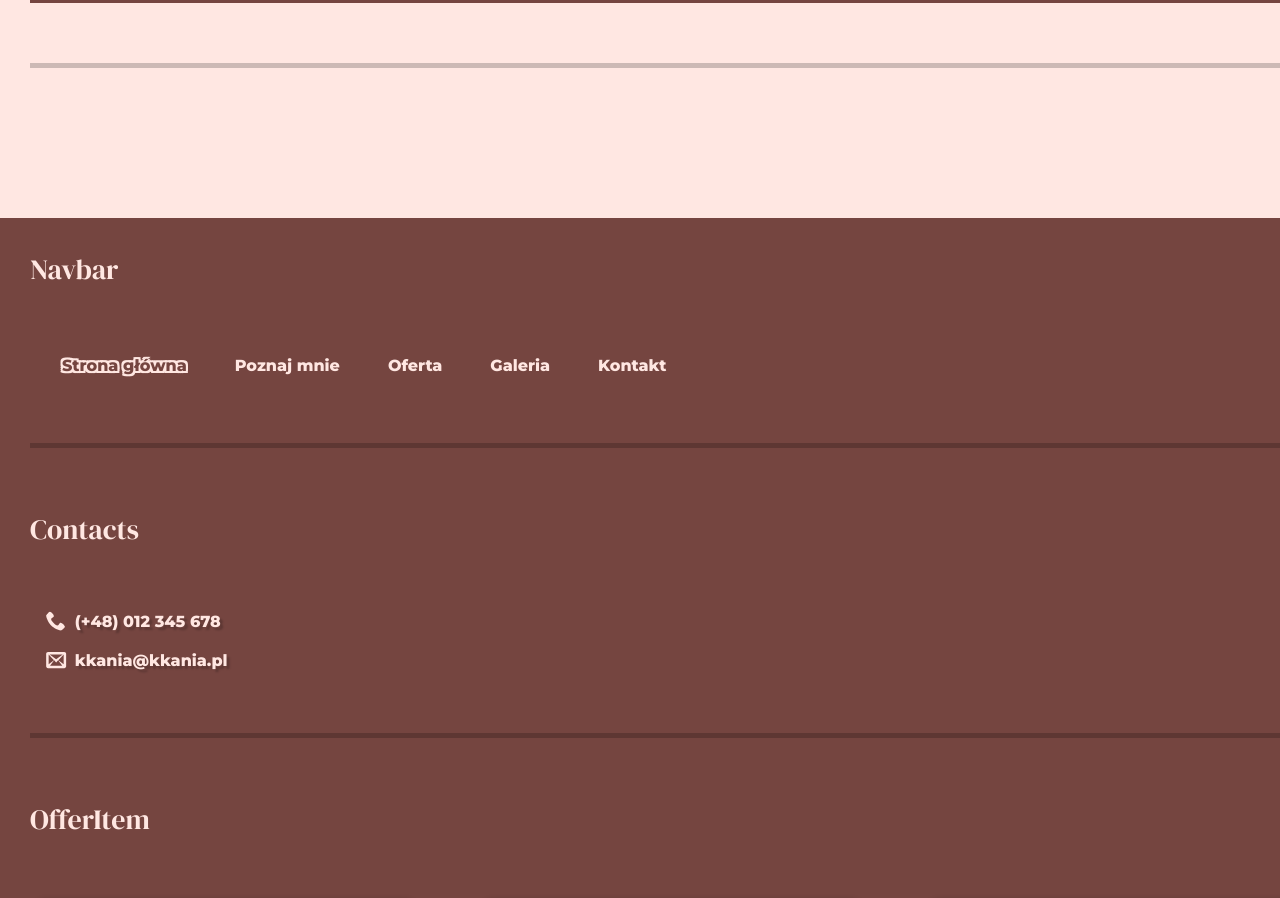
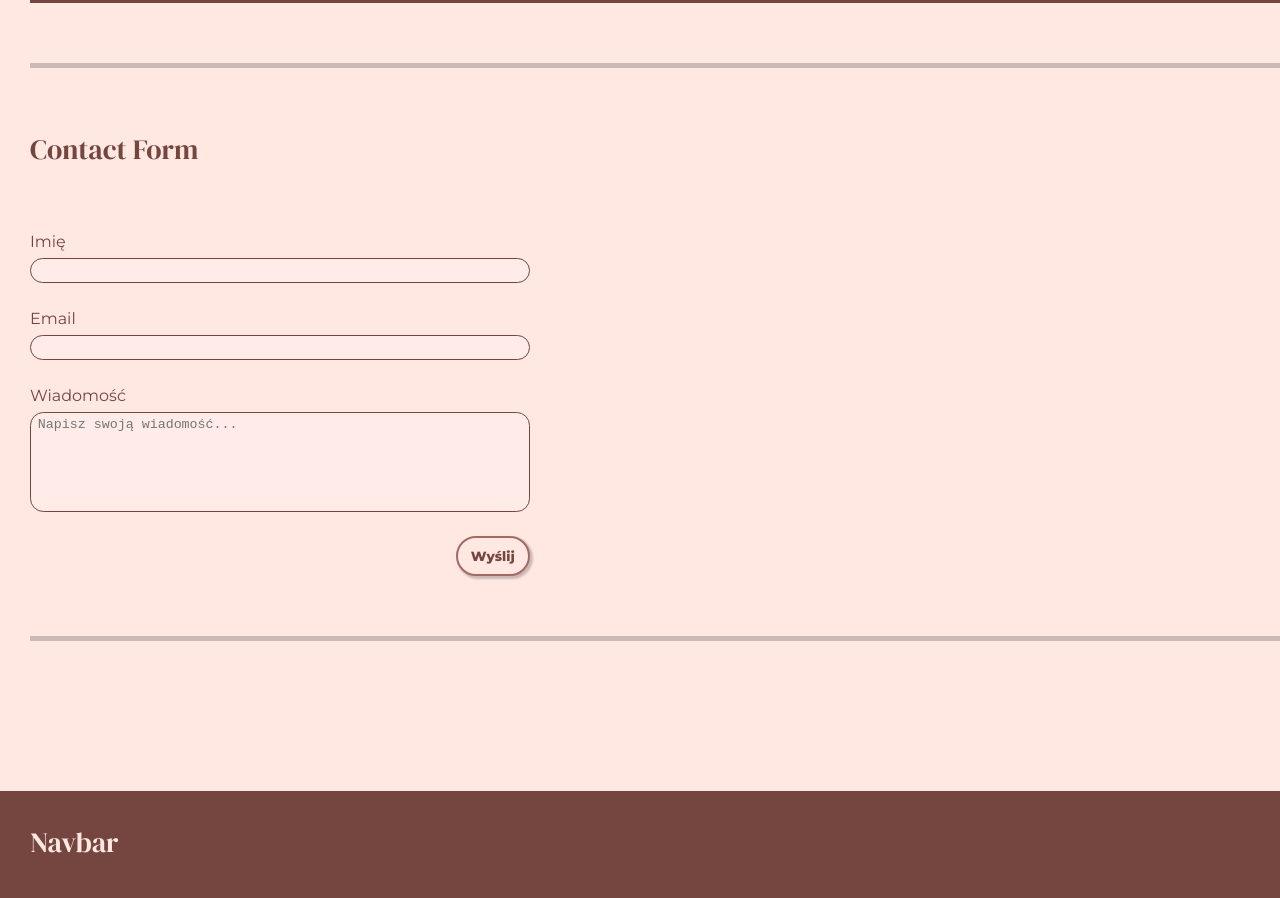
Before and after one commit to AMichalMurawski/kkania, a React (Vite) app: page / in a window 1280 px wide. Shown: the part 6760-7658 px from the top of the page. Built offline with nearby package versions, Linux system fonts and the light colour scheme.

Commit message:
ContactForm + fix Input
- Input - fit code to react-hook-form
- install yup, hookform/resolvers

```diff
--- a/package.json
+++ b/package.json
@@ -11,10 +11,12 @@
     "lint": "eslint . --ext .ts,.tsx"
   },
   "dependencies": {
+    "@hookform/resolvers": "^5.2.1",
     "react": "^18.3.1",
     "react-dom": "^18.3.1",
     "react-helmet": "^6.1.0",
-    "react-router-dom": "^6.22.3"
+    "react-router-dom": "^6.22.3",
+    "yup": "^1.7.0"
   },
   "devDependencies": {
     "@types/css-modules": "^1.0.5",
--- a/src/App.tsx
+++ b/src/App.tsx
@@ -1,5 +1,5 @@
 import { categories, menuList, offerList } from "./appData";
-import { GalleryList, MobileMenu } from "./components";
+import { ContactForm, GalleryList, MobileMenu } from "./components";
 import CategoryItem from "./components/CategoryItem/CategoryItem";
 import Contacts from "./components/Contacts/Contacts";
 import Navbar from "./components/Navbar/Navbar";
@@ -78,6 +78,13 @@ function App() {
 
       <div style={{ width: '100%', height: '5px', backgroundColor: 'var(--color-shadow)' }} />
 
+      <h3 style={{ margin: 0 }}>Contact Form</h3>
+      <div style={{ display: 'flex', flexWrap: 'wrap', gap: '60px', maxWidth: '500px' }}>
+        <ContactForm />
+      </div>
+
+      <div style={{ width: '100%', height: '5px', backgroundColor: 'var(--color-shadow)' }} />
+
       <h3 style={{ margin: 0 }}></h3>
       <div style={{ display: 'flex', flexWrap: 'wrap', gap: '60px' }}>
       </div>
--- /dev/null
+++ b/src/components/Forms/ContactForm/ContactForm.module.css
@@ -0,0 +1,7 @@
+.form {
+    display: flex;
+    flex-direction: column;
+    align-items: flex-end;
+    gap: 1.5em;
+    width: 100%;
+}
--- /dev/null
+++ b/src/components/Forms/ContactForm/ContactForm.tsx
@@ -0,0 +1,56 @@
+import React from "react";
+import styles from "./ContactForm.module.css";
+import { useForm } from "react-hook-form";
+import { yupResolver } from "@hookform/resolvers/yup";
+import { Button, Input } from "../../../elements";
+import { contactSchema } from "./contactValidation";
+
+type ContactFormData = {
+    name: string;
+    email: string;
+    message: string;
+};
+
+const ContactForm: React.FC = () => {
+    const {
+        register,
+        handleSubmit,
+        formState: { errors },
+    } = useForm<ContactFormData>({
+        resolver: yupResolver(contactSchema),
+    });
+
+    const onSubmit = (data: ContactFormData) => {
+        window.alert(`Form data: ${JSON.stringify(data)}`);
+    };
+
+    return (
+        <form onSubmit={handleSubmit(onSubmit)} className={styles.form}>
+            <Input
+                type="text"
+                label="Imię"
+                error={errors.name?.message}
+                {...register("name")}
+            />
+
+            <Input
+                type="email"
+                label="Email"
+                error={errors.email?.message}
+                {...register("email")}
+            />
+
+            <Input
+                type="textarea"
+                label="Wiadomość"
+                placeholder="Napisz swoją wiadomość..."
+                error={errors.message?.message}
+                {...register("message")}
+            />
+
+            <Button type="submit" linkTo="">Wyślij</Button>
+        </form>
+    );
+};
+
+export default ContactForm;
--- /dev/null
+++ b/src/components/Forms/ContactForm/contactValidation.ts
@@ -0,0 +1,16 @@
+import * as yup from "yup";
+
+export const contactSchema = yup.object().shape({
+    name: yup
+        .string()
+        .required("Imię jest wymagane")
+        .min(2, "Imię musi mieć co najmniej 2 znaki"),
+    email: yup
+        .string()
+        .required("Email jest wymagany")
+        .email("Podaj poprawny adres email"),
+    message: yup
+        .string()
+        .required("Wiadomość jest wymagana")
+        .min(10, "Wiadomość musi mieć co najmniej 10 znaków"),
+});
--- a/src/components/index.ts
+++ b/src/components/index.ts
@@ -1,4 +1,5 @@
 export { default as CategoryItem } from "./CategoryItem/CategoryItem";
+export { default as ContactForm } from "./Forms/ContactForm/ContactForm";
 export { default as Contacts } from "./Contacts/Contacts";
 export { default as GalleryList } from "./GalleryList/GalleryList";
 export { default as MobileMenu } from "./MobileMenu/MobileMenu";
--- a/src/elements/Input/Input.module.css
+++ b/src/elements/Input/Input.module.css
@@ -53,10 +53,13 @@
 }
 
 .error {
+    position: absolute;
     font-family: var(--font-logo);
     font-size: 0.7em;
     margin-left: 0.5em;
     letter-spacing: 0.1em;
+    bottom: -1.5em;
+    left: 0.5em;
 }
 
 .light .error {
--- a/src/elements/Input/Input.tsx
+++ b/src/elements/Input/Input.tsx
@@ -1,48 +1,65 @@
-import React from "react";
+import React, { forwardRef } from "react";
 import styles from "./Input.module.css";
 import { InputProps } from "./types";
 
-const Input: React.FC<InputProps> = ({ type = 'text', name, label, options, placeholder, error, style='light' }) => {
+const Input = forwardRef<HTMLInputElement | HTMLTextAreaElement | HTMLSelectElement, InputProps>(
+  ({ type, name, label, placeholder, error, style = "light", ...rest }, ref) => {
     return (
-        <div className={`${styles.wrapper} ${style === 'light' ? styles.light : styles.dark}`}>
-            {label && <label className={styles.label}>{label}</label>}
+      <div className={`${styles.wrapper} ${style === "light" ? styles.light : styles.dark}`}>
+        {label && (
+          <label htmlFor={name} className={styles.label}>
+            {label}
+          </label>
+        )}
 
-            {type === 'text' &&
-                <input id={name} name={name} type={type} className={styles.input} />
-            }
-
-            {type === 'email' &&
-                <input id={name} name={name} type={type} className={styles.input} />
-            }
-
-            {type === 'date' &&
+        {type === "text" || type === "email" || type === "date" ? (
           <input
             id={name}
             name={name}
             type={type}
-                    min={new Date(Date.now() + 24 * 60 * 60 * 1000).toISOString().split('T')[0]}
             className={styles.input}
+            ref={ref as React.Ref<HTMLInputElement>}
+            {...(rest as React.InputHTMLAttributes<HTMLInputElement>)}
           />
-            }
-
-            {type === 'textarea' &&
-                <textarea id={name} name={name} rows={6} maxLength={250} placeholder={placeholder} className={styles.textarea} />
-            }
-
-            {(type === 'select') && options &&
-                <select id={name} name={name} className={styles.select} defaultValue="" >
-                    <option value="" disabled>Wybierz sesję</option>
-                    {options.map(opt =>
+        ) : type === "textarea" ? (
+          <textarea
+            id={name}
+            name={name}
+            rows={6}
+            maxLength={250}
+            placeholder={placeholder}
+            className={styles.textarea}
+            ref={ref as React.Ref<HTMLTextAreaElement>}
+            {...(rest as React.TextareaHTMLAttributes<HTMLTextAreaElement>)}
+          />
+        ) : type === "select" ? (
+          <select
+            id={name}
+            name={name}
+            className={styles.select}
+            defaultValue=""
+            ref={ref as React.Ref<HTMLSelectElement>}
+            {...(rest as React.SelectHTMLAttributes<HTMLSelectElement>)}
+          >
+            <option value="" disabled>
+              Wybierz sesję
+            </option>
+            {"options" in rest && Array.isArray((rest as any).options)
+              ? (rest as any).options.map((opt: { value: string; label: string }) => (
                   <option key={opt.value} value={opt.value}>
                     {opt.label}
                   </option>
-                    )}
+                ))
+              : null}
           </select>
-            }
+        ) : null}
 
-            {error && <span className={styles.error} >{error}</span>}
+        {error && <span className={styles.error}>{error}</span>}
       </div>
     );
-};
+  }
+);
+
+Input.displayName = "Input";
 
 export default Input;
```
Also changed, not shown: src/elements/Input/types.ts (+23 -14 lines), 1 other file (tests, documents, lock files or other folders). Lines whose indentation alone changed are shown as unchanged.
